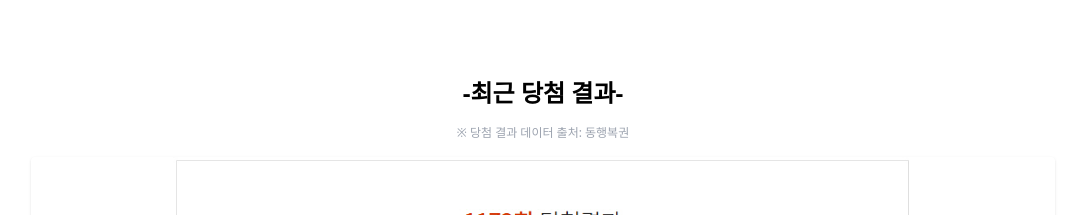
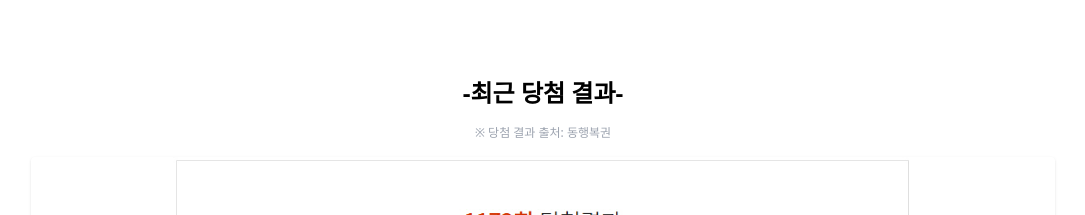
Before and after one commit to mysmartdeal/mysmartdeal, a Next.js app: page /lotto in a window 1280 px wide. Shown: the part 940-1155 px from the top of the page, without its empty margins (97-1182 px from the left). Built offline with nearby package versions, Linux system fonts and the light colour scheme.

Commit message:
Update lotto.js

```diff
--- a/pages/lotto.js
+++ b/pages/lotto.js
@@ -240,7 +240,7 @@ export default function LottoPage() {
         <div className="mt-20 text-left max-w-5xl mx-auto">
           <h2 className="text-2xl font-bold mb-4 text-center">-최근 당첨 결과-</h2>
           <div className="text-xs text-gray-400 text-center mb-4">
-  ※ 당첨 결과 데이터 출처: 동행복권
+  ※ 당첨 결과 출처: 동행복권
 </div>
           <div className="flex flex-col items-center gap-6">
             {gallery.map((file, idx) => (
```
